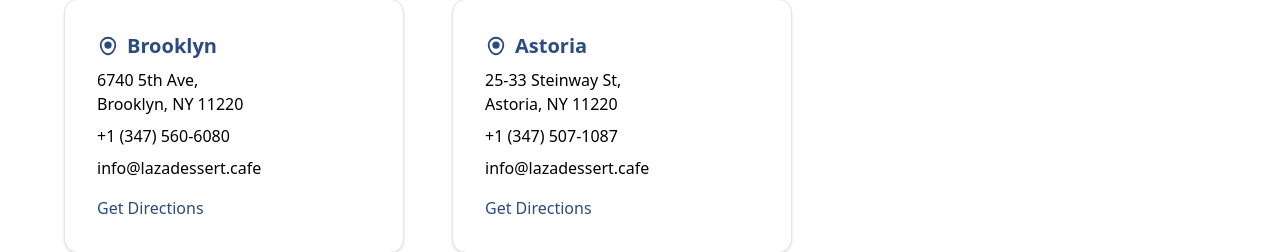
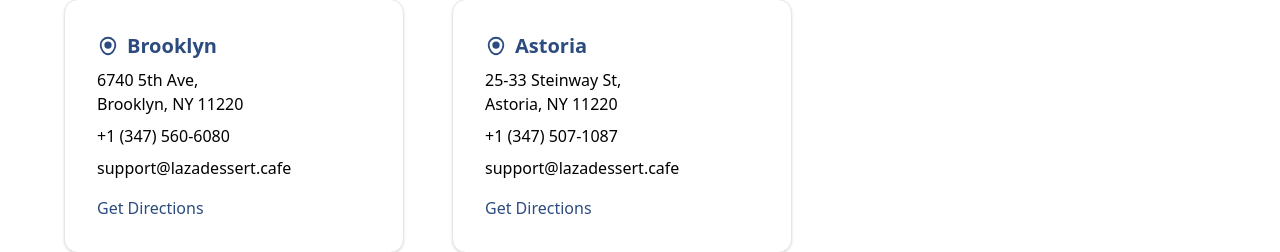
Before and after one commit to BilalA99/laza, a Next.js app: page / in a window 1280 px wide. Shown: the part 7977-8229 px from the top of the page. Built offline with nearby package versions, Linux system fonts and the light colour scheme; no server answers; a web font is replaced by a local one.

Commit message:
Pulled in SEO Changes

```diff
--- a/app/layout.tsx
+++ b/app/layout.tsx
@@ -123,11 +123,7 @@
     description: 'Indulge in premium Middle Eastern desserts at Laza Dessert Cafe. Fresh kunafa, crepes, shakes, and more. Order online for pickup or catering.',
     images: [
       {
-        url: `${baseUrl}/default_og.png`,
-        width: 1200,
-        height: 630,
-        alt: 'Laza Dessert Cafe - Premium Middle Eastern Desserts',
-        url: '/logosocial.png',
+        url: `${baseUrl}//logosocial.png`,
         width: 1200,
         height: 630,
         alt: 'Laza Dessert Cafe - Authentic Middle Eastern Desserts',
--- a/app/page.tsx
+++ b/app/page.tsx
@@ -356,7 +356,7 @@
             "logo": `${baseUrl}/lazabluelogo.png`,
             "image": `${baseUrl}/default_og.png`,
             "telephone": ["+1 347 560 6080", "+1 347 507 1087"],
-            "email": "info@lazadessert.cafe",
+            "email": "support@lazadessert.cafe",
             "foundingDate": "2020",
             "numberOfEmployees": "15-25",
             "currenciesAccepted": "USD",
@@ -915,7 +915,7 @@
               </div>
               <div className="text-black text-base mb-2">6740 5th Ave,<br />Brooklyn, NY 11220</div>
               <div className="text-black text-base mb-2">+1 (347) 560-6080</div>
-            <div className="text-black text-base mb-2">info@lazadessert.cafe</div>
+              <div className="text-black text-base mb-2">support@lazadessert.cafe</div>
               <a href="https://maps.google.com/?q=6740+5th+Ave,+Brooklyn,+NY+11220" target="_blank" rel="noopener noreferrer" className="text-[#2C4B7E] font-medium hover:underline mt-2">Get Directions</a>
             </div>
             {/* Astoria Card */}
@@ -926,7 +926,7 @@
               </div>
               <div className="text-black text-base mb-2">25-33 Steinway St,<br />Astoria, NY 11220</div>
               <div className="text-black text-base mb-2">+1 (347) 507-1087</div>
-            <div className="text-black text-base mb-2">info@lazadessert.cafe</div>
+              <div className="text-black text-base mb-2">support@lazadessert.cafe</div>
               <a href="https://maps.google.com/?q=25-33+Steinway+St,+Long+Island+City,+NY+11220" target="_blank" rel="noopener noreferrer" className="text-[#2C4B7E] font-medium hover:underline mt-2">Get Directions</a>
             </div>
           </div>
```
Lines whose indentation alone changed are shown as unchanged.
